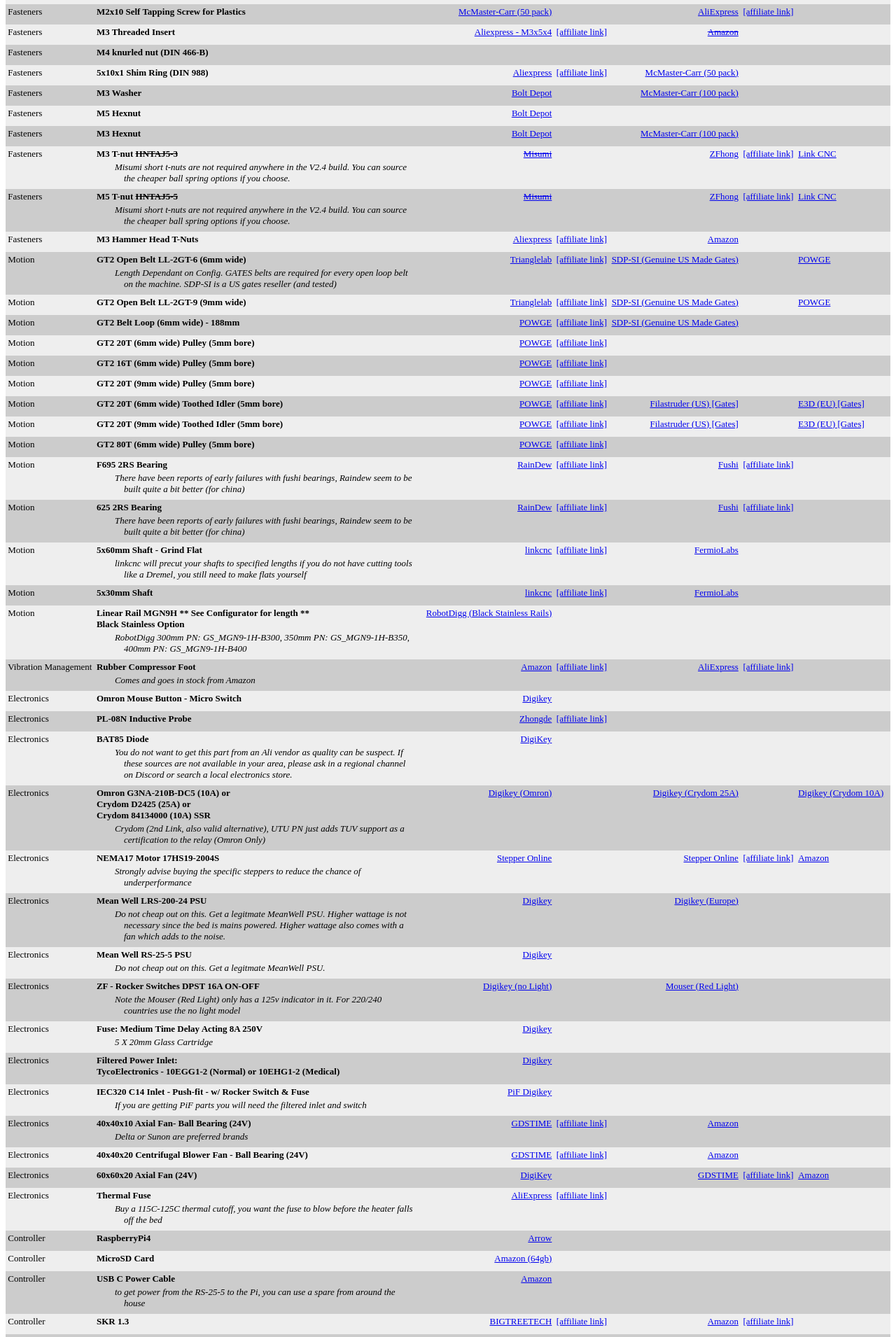
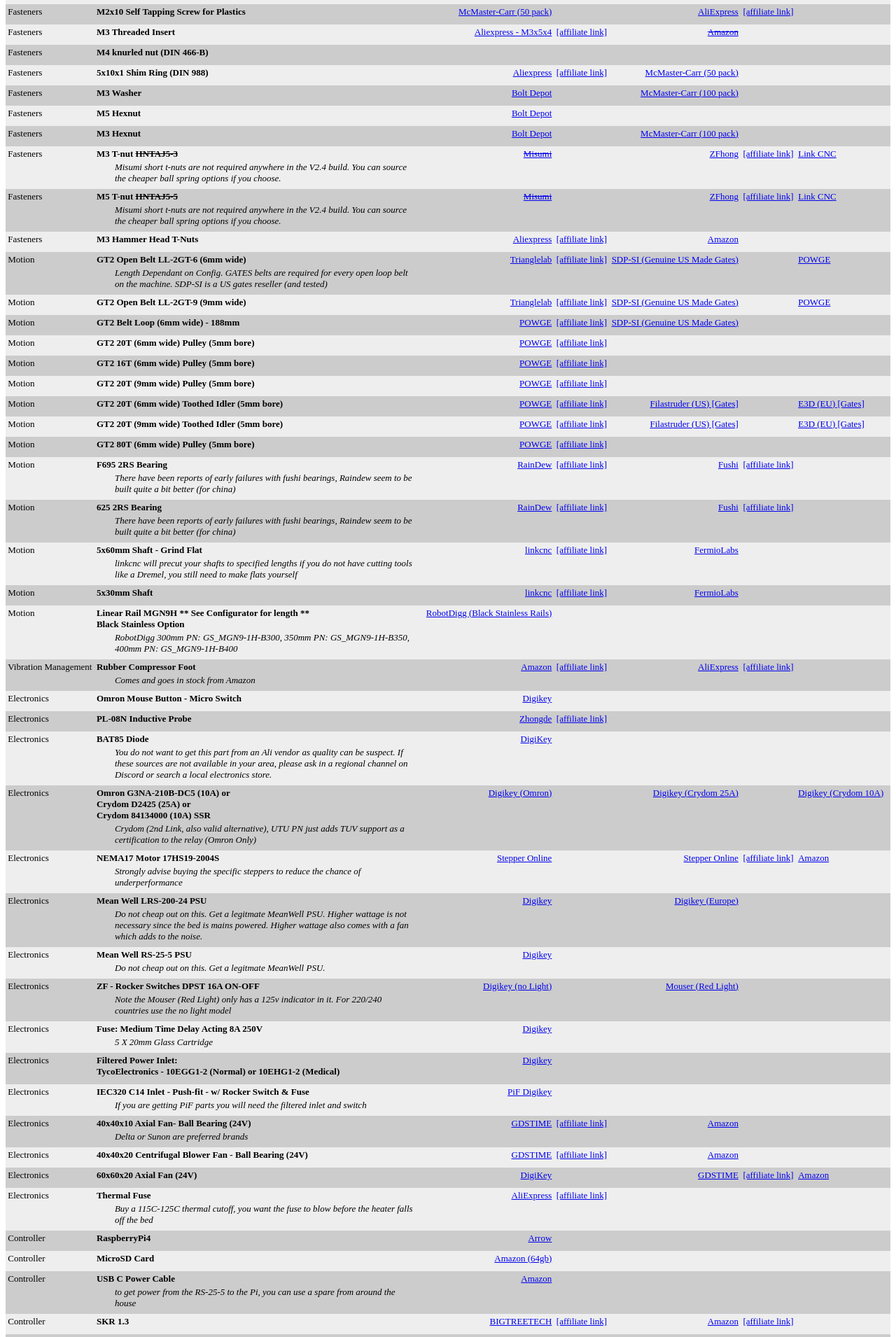
Before and after one commit to shiftingtech/Test, a Jekyll site: the page built from V2.md, in a window 1280 px wide. Shown: the part 537-2447 px from the top of the page at 70% size. Built offline with Jekyll 4.4.1, drawn with Linux system fonts in a browser that asks for light colours.

Commit message:
Update style.css

```diff
--- a/assets/style.css
+++ b/assets/style.css
@@ -51,8 +51,7 @@
 
 }
 div#comment {
-  padding: 0.25em 0.5em 0.25em 3em;
-  text-indent: -1em;
+  padding: 0.25em 0.5em 0.25em 2em;
   font-style:italic;
   font-weight:normal;
   font-size:small;
```
